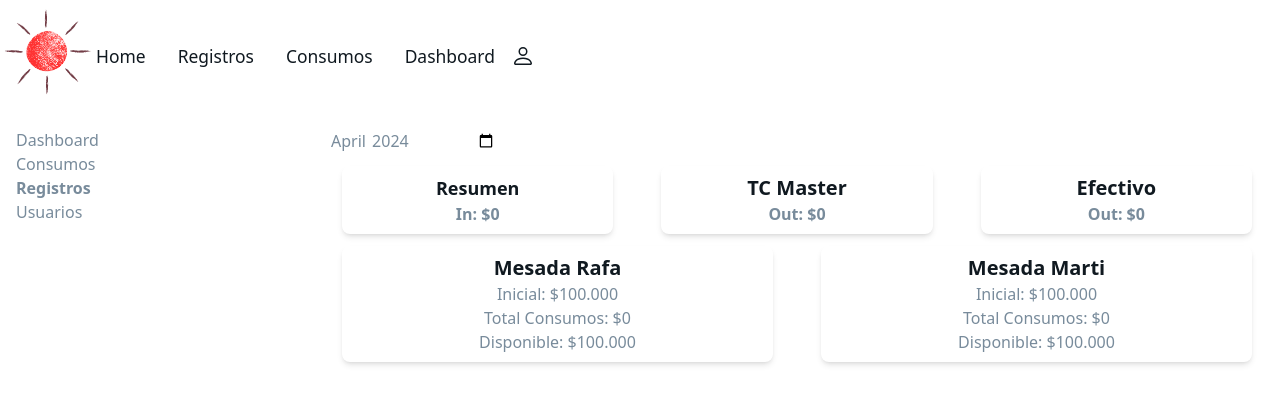
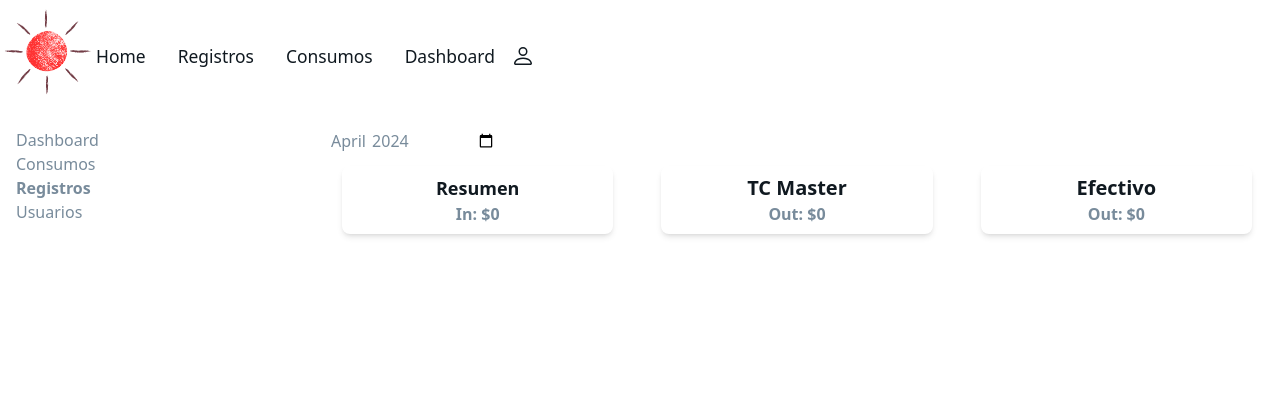
Before and after one commit to bygabymora/app_casa_test, a Next.js app: page /admin/dashboard in a window 1280 px wide. Shown: the top 404 px of the page. Built offline with nearby package versions, Linux system fonts and the light colour scheme; no server answers.

Commit message:
Actualizar página de inicio de administrador

```diff
--- a/pages/admin/dashboard.js
+++ b/pages/admin/dashboard.js
@@ -12,10 +12,6 @@ export default function Dashboard() {
   const formatNumberWithDots = (number) => {
     return number.toString().replace(/\B(?=(\d{3})+(?!\d))/g, '.');
   };
-  const [mesadaRafaela, setMesadaRafaela] = useState(100000);
-  const [mesadaMartina, setMesadaMartina] = useState(100000);
-  const [mesadaRafaelaTotal, setMesadaRafaelaTotal] = useState(0);
-  const [mesadaMartinaTotal, setMesadaMartinaTotal] = useState(0);
 
   const monthPlusOne = fecha.getMonth();
   const yearPlusOne = fecha.getFullYear();
@@ -143,26 +139,6 @@ export default function Dashboard() {
                 </p>
               </div>
             </div>
-            <div className="grid grid-cols-2">
-              <div className="card p-2 text-center">
-                <h2 className="text-xl font-bold">Mesada Rafa</h2>
-                <p>Inicial: ${formatNumberWithDots(100000)}</p>
-                <p>
-                  Total Consumos: ${formatNumberWithDots(mesadaRafaelaTotal)}
-                </p>
-
-                <p>Disponible: ${formatNumberWithDots(mesadaRafaela)}</p>
-              </div>
-              <div className="card p-2 text-center">
-                <h2 className="text-xl font-bold">Mesada Marti</h2>
-                <p>Inicial: ${formatNumberWithDots(100000)}</p>
-                <p>
-                  Total Consumos: ${formatNumberWithDots(mesadaMartinaTotal)}
-                </p>
-
-                <p>Disponible: ${formatNumberWithDots(mesadaMartina)}</p>
-              </div>
-            </div>
           </div>
         </div>
       </div>
```
